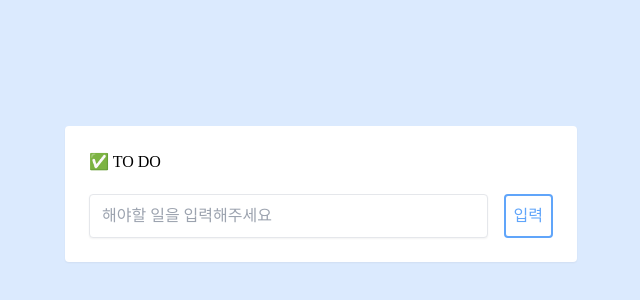
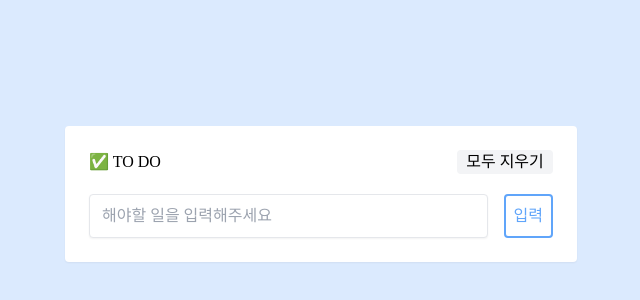
Before and after one commit to junep16/react-todo-app, a React (Create React App) app: page / in a window 1280 px wide. Shown: the part 206-506 px from the top of the page, without its empty margins (319-959 px from the left). Built offline with nearby package versions, Linux system fonts and the light colour scheme; a web font is replaced by a local one.

Commit message:
✨  전체 삭제 기능 추가

```diff
--- a/src/App.js
+++ b/src/App.js
@@ -18,16 +18,22 @@ export default function App() {
   const handleSubmit = (e) => {
     e.preventDefault();
 
-    // 새로운 할 일 데이터
+  // 새로운 할 일 데이터
     let newTodo = {
       id: Date.now(),
       title: value,
       completed: false,
     }
 
-    // 원래 있던 할 일에 새로운 할 일 더해주기
+  // 원래 있던 할 일에 새로운 할 일 더해주기
     setTodoData(prev => [...prev, newTodo]);
     setValue("");
+  }
+
+  // 전체 삭제해주기
+  const deleteListItems = (e) => {
+    let resetTodoData = [];
+    setTodoData(resetTodoData);
   }
 
     return (
@@ -35,6 +41,7 @@ export default function App() {
         <div className="w-full p-6 m-4 bg-white rounded shadow-sm lg:w-3/4 lg:max-w-lg">
           <div className="flex justify-between mb-3">
             <h1 className="">✅ TO DO</h1>
+            <button onClick={deleteListItems} className="bg-gray-100 rounded w-24 hover:opacity-30" type="button">모두 지우기</button>
           </div>
           <Lists handleClick={handleClick} todoData={todoData} setTodoData={setTodoData}/>
           <Form handleSubmit={handleSubmit} value={value} setValue={setValue} />
```
Also changed, not shown: src/components/List.js (line endings or trailing spaces).
